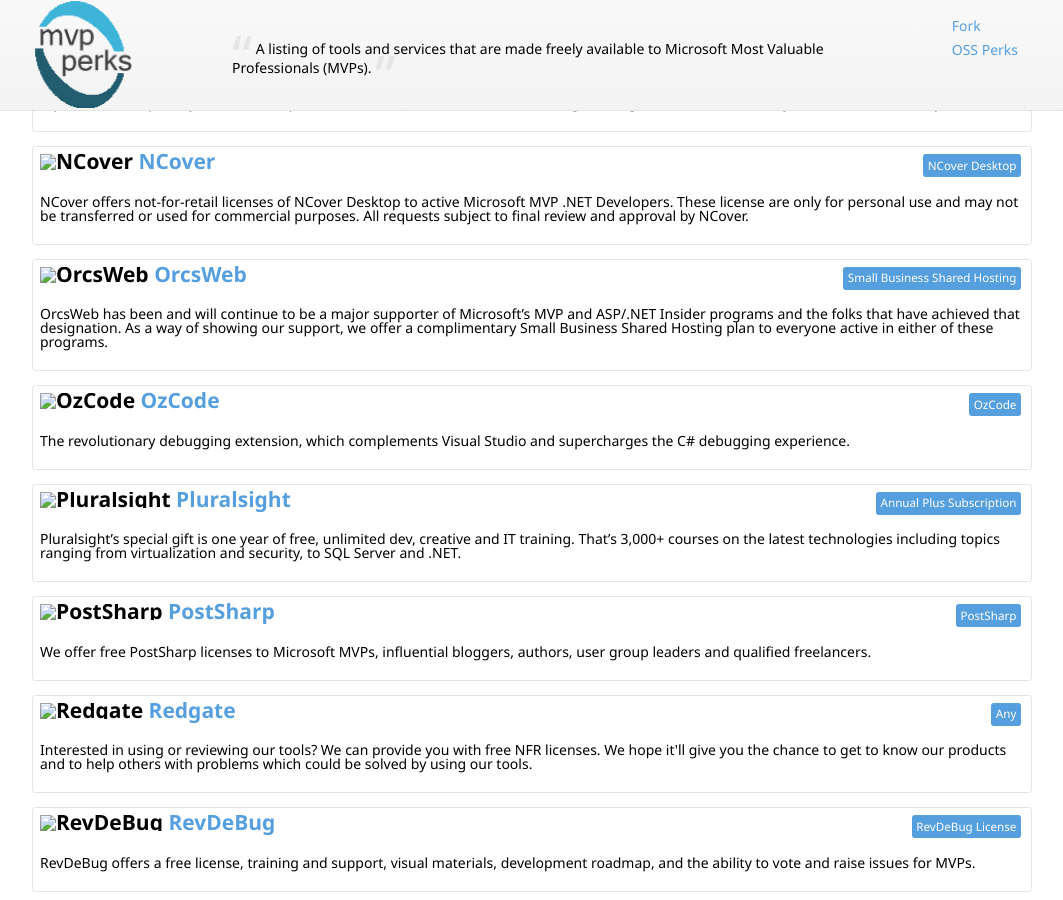
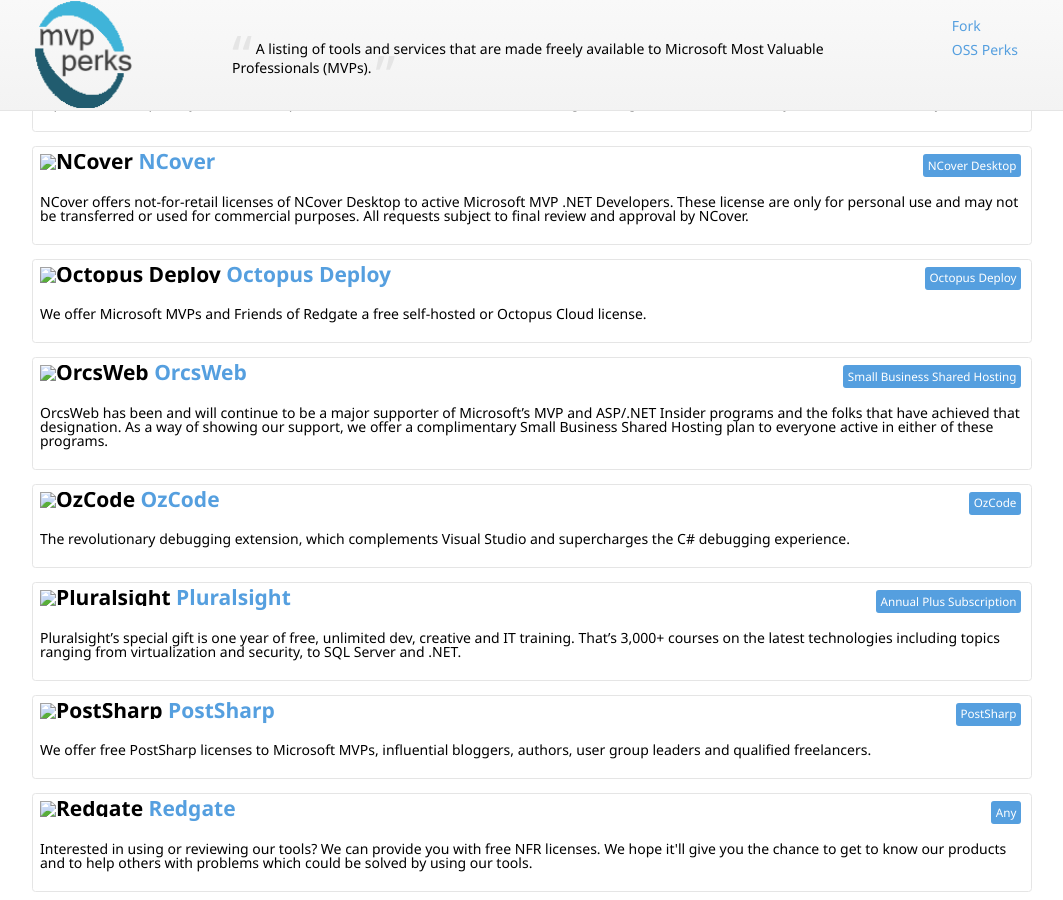
Before and after one commit to nikmd23/ossperks, a Jekyll site: the page built from index.html, in a window 1280 px wide and 900 px high, scrolled down 2158 px. Shown: the whole window, without its empty margins (108-1171 px from the left). Built offline with Jekyll 4.4.1, drawn with Linux system fonts in a browser that asks for light colours; nearby versions of some CDN libraries.

Commit message:
Octopus Deploy (#48)
* update mvp perks

* Update _data/perks.yml

Co-authored-by: Xavier Decoster <xavierdecoster@users.noreply.github.com>

Co-authored-by: Xavier Decoster <xavierdecoster@users.noreply.github.com>

```diff
--- a/_data/perks.yml
+++ b/_data/perks.yml
@@ -207,3 +207,8 @@
   uri: "https://www.git-tower.com/support/contact"
   description: "We offer free NFR licenses to Microsoft MVPs for 'Tower', our Git desktop client for Windows and Mac. MVPs can simply and informally get in touch with our support to claim their license."
   products: ["Tower"]
+
+- company: "Octopus Deploy"
+  uri: "https://github.com/OctopusDeployCommunity/OctopusCommunity/blob/main/friends.md"
+  description: "We offer Microsoft MVPs and Friends of Redgate a free self-hosted or Octopus Cloud license."
+  products: ["Octopus Deploy"]
```
